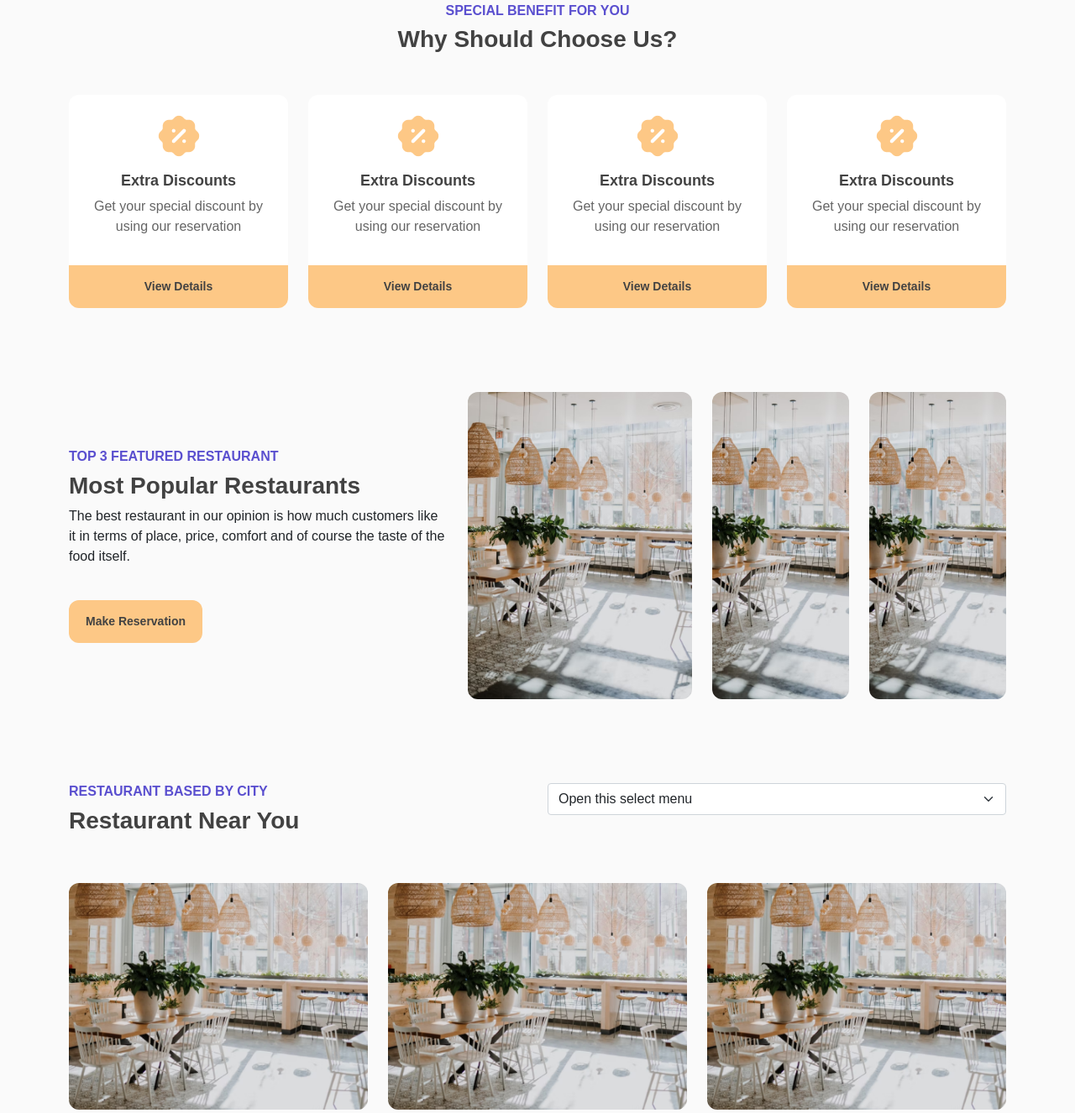
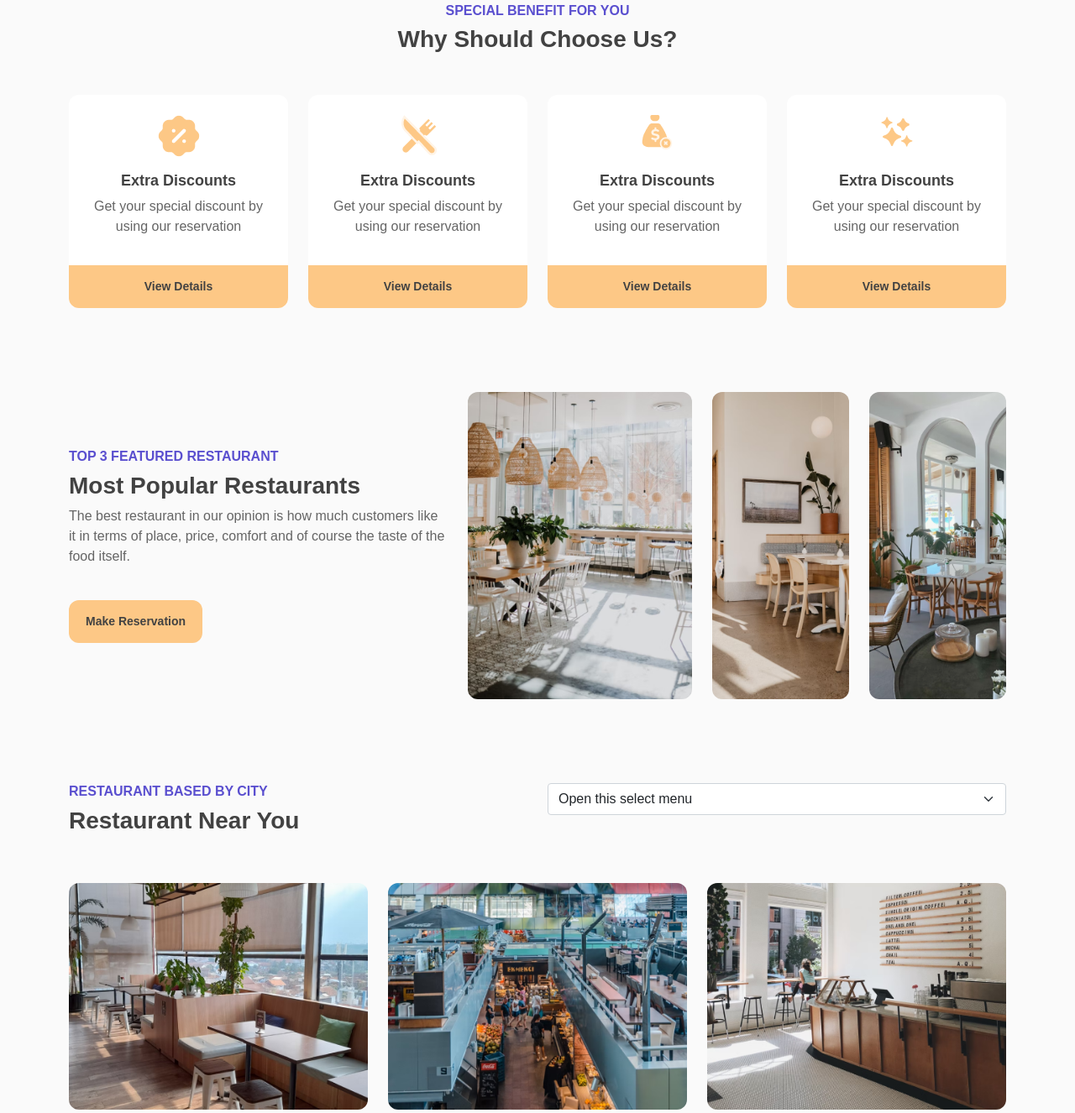
Before and after one commit to pldweb/agustusan, a plain HTML site: page index.html in a window 1280 px wide. Shown: the part 588-1914 px from the top of the page at 84% size. Drawn offline with Linux system fonts and the light colour scheme.

Commit message:
update asset web

```diff
--- a/css/style.css
+++ b/css/style.css
@@ -310,6 +310,7 @@ section.benefit{
 }
 .benefit-card .image {
   margin-bottom: 15px;
+  height: 50px;
 }
 
 .benefit-info {
@@ -387,6 +388,7 @@ section.featured {
 }
 .featured-text p {
   margin-bottom: 40px;
+  color: #656565;
 }
 
 .featured-image {
@@ -489,15 +491,13 @@ div.featured-card:first-child {
   -moz-transform: .4s ease;
   -ms-transform: .4s ease;
   -o-transform: .4s ease;
-<<<<<<< HEAD
   transition: .4s ease;
   -webkit-transition: .4s ease;
   -moz-transition: .4s ease;
   -ms-transition: .4s ease;
   -o-transition: .4s ease;
-=======
+
   transition: .5s ease;
->>>>>>> 5e0671b9ddf2a08db81df2f605e6bf608e9b84a3
 }
 
 .featured-card:hover,.featured-card.width-25:hover {
--- a/index.html
+++ b/index.html
@@ -164,7 +164,7 @@
         <div class="col-md-3">
           <div class="benefit-card">
             <div class="image">
-              <img src="./img/discount.png" alt="">
+              <img src="./img/food.png" alt="">
             </div>
             <div class="benefit-info">
               <div class="benefit-title">Extra Discounts</div>
@@ -180,7 +180,7 @@
         <div class="col-md-3">
           <div class="benefit-card">
             <div class="image">
-              <img src="./img/discount.png" alt="">
+              <img src="./img/money.png" alt="">
             </div>
             <div class="benefit-info">
               <div class="benefit-title">Extra Discounts</div>
@@ -196,7 +196,7 @@
         <div class="col-md-3">
           <div class="benefit-card">
             <div class="image">
-              <img src="./img/discount.png" alt="">
+              <img src="./img/star.png" alt="">
             </div>
             <div class="benefit-info">
               <div class="benefit-title">Extra Discounts</div>
@@ -255,7 +255,7 @@
           <div class="featured-card">
             <div class="featured-image">
                 <div class="featured-img">
-                  <img src="./img/popular-1.png" alt="">
+                  <img src="./img/popular-2.png" alt="">
                 </div>
                 <div class="featured-info">
                     <div class="row">
@@ -277,7 +277,7 @@
           <div class="featured-card">
             <div class="featured-image">
                 <div class="featured-img">
-                  <img src="./img/popular-1.png" alt="">
+                  <img src="./img/popular-3.png" alt="">
                 </div>
                 <div class="featured-info">
                     <div class="row">
@@ -331,7 +331,7 @@
         <div class="city-card">
           <div class="city-image">
               <div class="city-img">
-                <img src="./img/popular-1.png" alt="">
+                <img src="./img/restaurant-1.png" alt="">
               </div>
               <div class="city-info">
                   <div class="row">
@@ -355,7 +355,7 @@
         <div class="city-card">
           <div class="city-image">
               <div class="city-img">
-                <img src="./img/popular-1.png" alt="">
+                <img src="./img/restaurant-2.png" alt="">
               </div>
               <div class="city-info">
                   <div class="row">
@@ -379,7 +379,7 @@
         <div class="city-card">
           <div class="city-image">
               <div class="city-img">
-                <img src="./img/popular-1.png" alt="">
+                <img src="./img/restaurant-3.png" alt="">
               </div>
               <div class="city-info">
                   <div class="row">
```
Also changed, not shown: img/restaurant-2.png (renamed from img/restauran-2.png).
